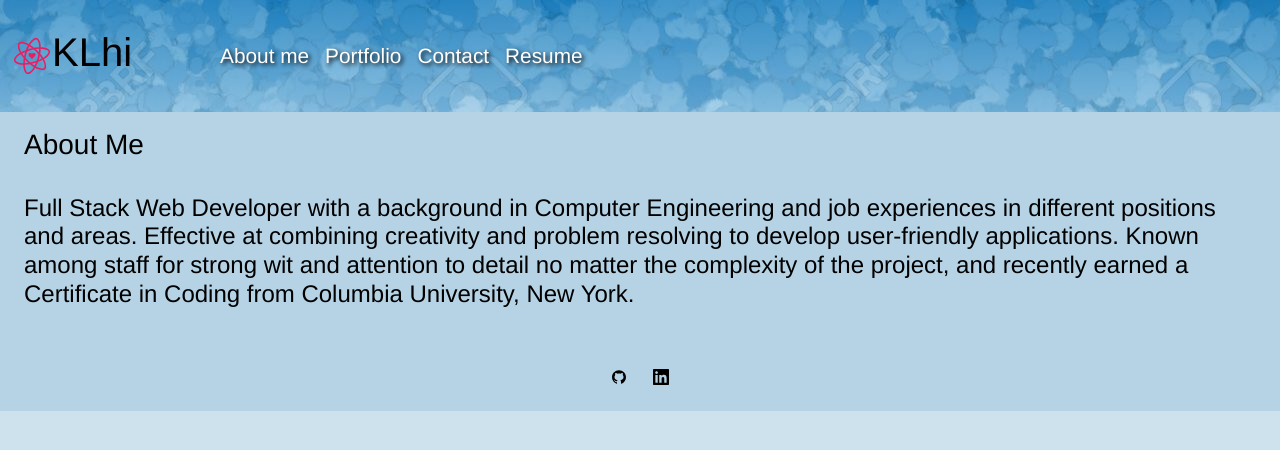
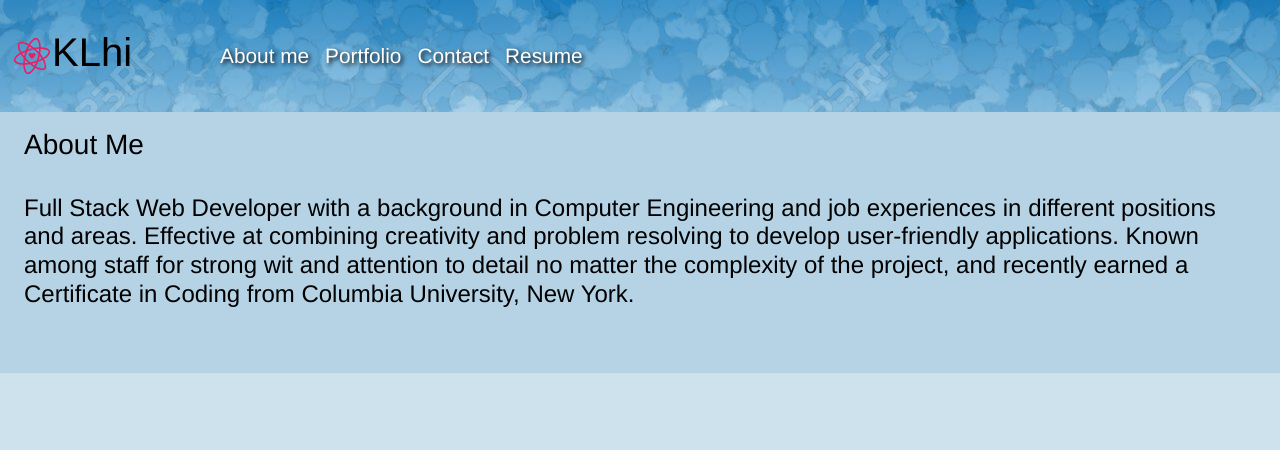
Before and after one commit to klhi3/react-portfolio, a React (Create React App) app: page / in a window 1280 px wide. Shown: the top 450 px of the page. Built offline with nearby package versions, Linux system fonts and the light colour scheme; the HTML template or start-up script is replaced by a standard one.

Commit message:
github url

```diff
--- a/src/component/pages/Footer.js
+++ b/src/component/pages/Footer.js
@@ -12,8 +12,8 @@ export default function Footer() {
     <div className="container">
         <div className="d-flex justify-content-center">
         <p>
-            <button type="button" className="btn" onClick={handleClick("https://github.com/klhi3?tab=repositories")}> <AiOutlineGithub /></button>
-            <button type="button" className="btn" onClick={handleClick("https://www.linkedin.com/in/hekwanglhi/")}> <GrLinkedin /></button>
+            {/* <button type="button" className="btn" onClick={handleClick("https://github.com/klhi3?tab=repositories")}> <AiOutlineGithub /></button>  */}
+            {/*  <button type="button" className="btn" onClick={handleClick("https://www.linkedin.com/in/hekwanglhi/")}> <GrLinkedin /></button>  */}
            {/*  <button type="button" className="btn" onClick={handleClick("https://www.linkedin.com/in/hekwanglhi/")}> <GrLinkedin /></button>  */}
            { /* <button type="button" className="btn" onClick={handleClick("https://github.com/klhi3?tab=repositories")}> <GrTwitter /></button> */ }
 
```
Also changed, not shown: 3 other files (tests, documents, lock files or other folders).
